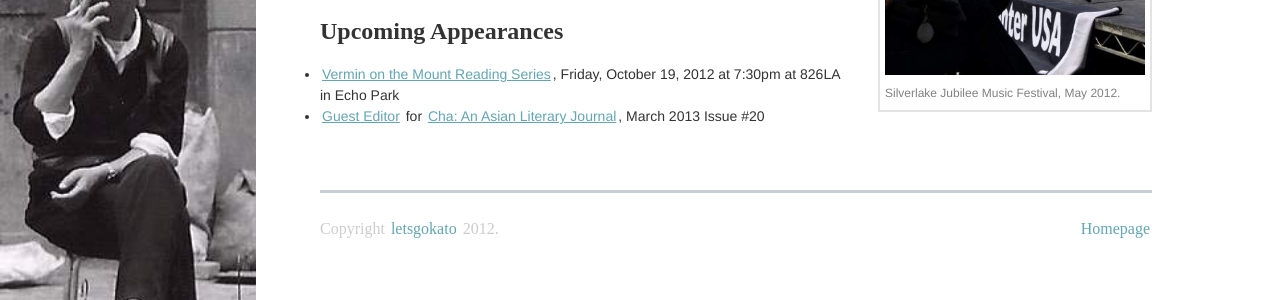
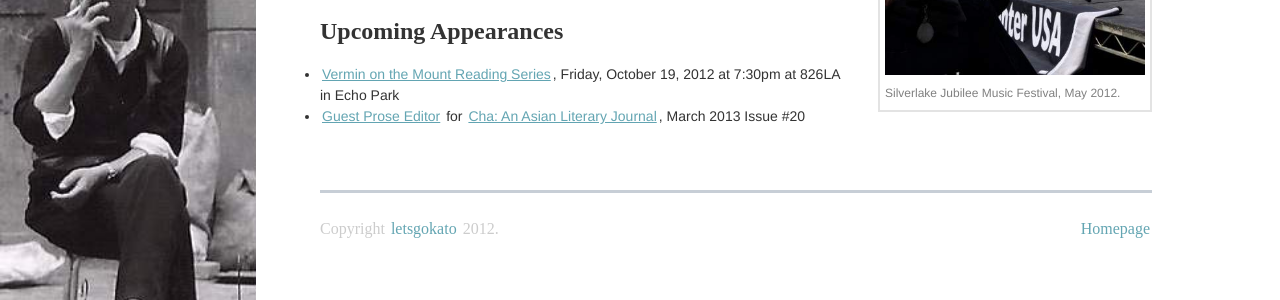
Before and after one commit to ajhit406/kato, a Jekyll site: the page built from hereandnow.md, in a window 1280 px wide. Shown: the part 415-715 px from the top of the page. Built offline with Jekyll 4.4.1, drawn with Linux system fonts in a browser that asks for light colours; some web fonts are replaced; Markdown is read by kramdown in place of the engine named in the settings.

Commit message:
guest editor

```diff
--- a/hereandnow.md
+++ b/hereandnow.md
@@ -26,6 +26,6 @@
 ## Upcoming Appearances
 
 * [Vermin on the Mount Reading Series](http://www.vermin.blogs.com/), Friday, October 19, 2012 at 7:30pm at 826LA in Echo Park
-* [Guest Editor](http://asiancha.blogspot.co.uk/2012/09/cha-call-for-submissions-issue-20-march.html) for [Cha: An Asian Literary Journal](http://www.asiancha.com/), March 2013 Issue #20
+* [Guest Prose Editor](http://asiancha.blogspot.co.uk/2012/09/cha-call-for-submissions-issue-20-march.html) for [Cha: An Asian Literary Journal](http://www.asiancha.com/), March 2013 Issue #20
 
 <br clear="all" />
```
